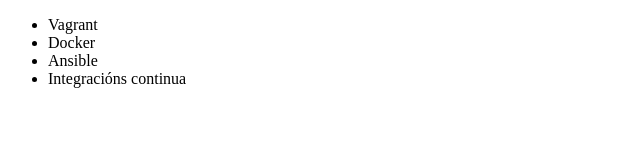
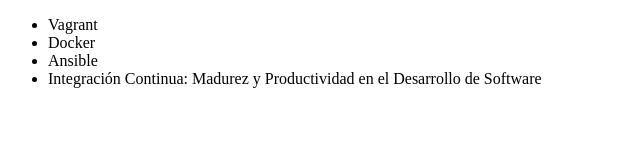
Before and after one commit to socandia/alura-git, a plain HTML site: page index.html in a window 1280 px wide. Shown: the whole page, without its empty margins (0-640 px from the left). Drawn offline with Linux system fonts and the light colour scheme.

Commit message:
Renombrando curso de Integración Continua

```diff
--- a/index.html
+++ b/index.html
@@ -9,7 +9,7 @@
          <li> Vagrant </li>
          <li> Docker </li>
          <li> Ansible </li>
-         <li> Integracións continua </li>
+         <li> Integración Continua: Madurez y Productividad en el Desarrollo de Software </li>
      </ul>
 </body>
 </html>
```
